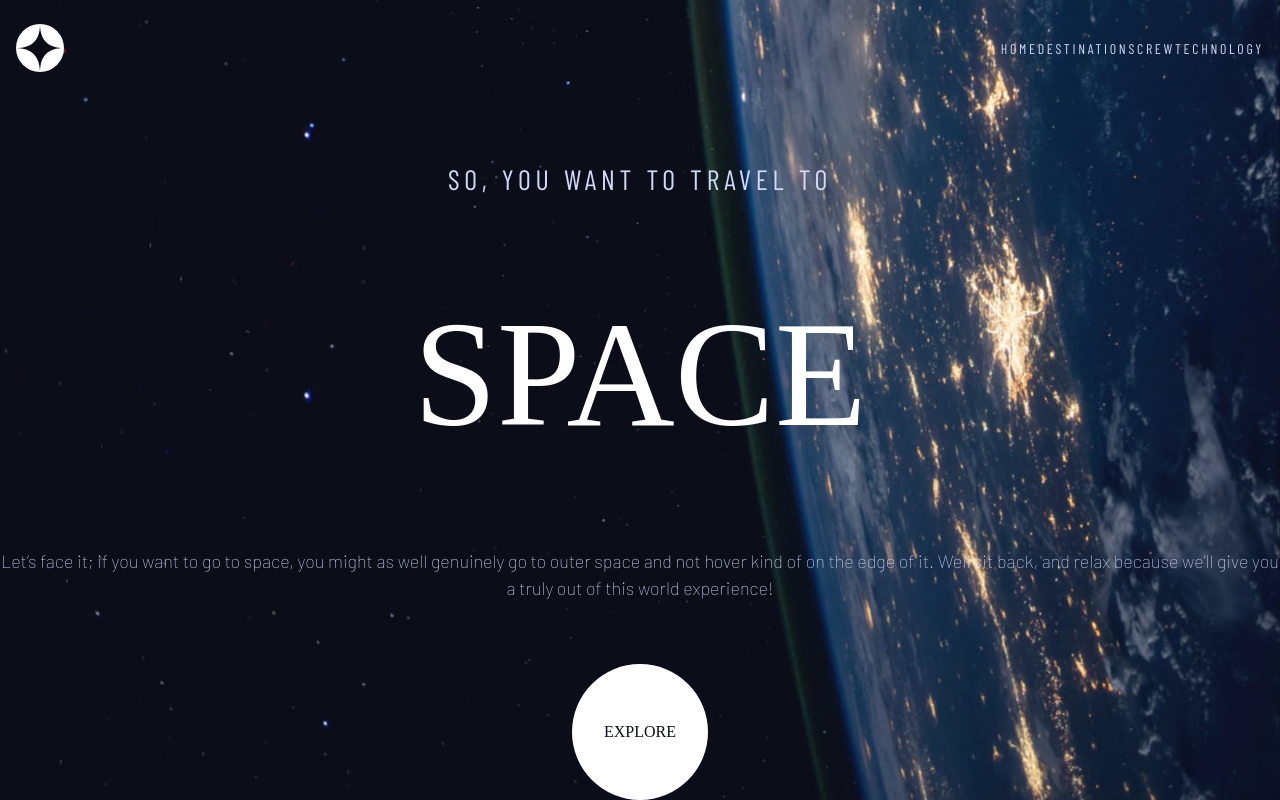
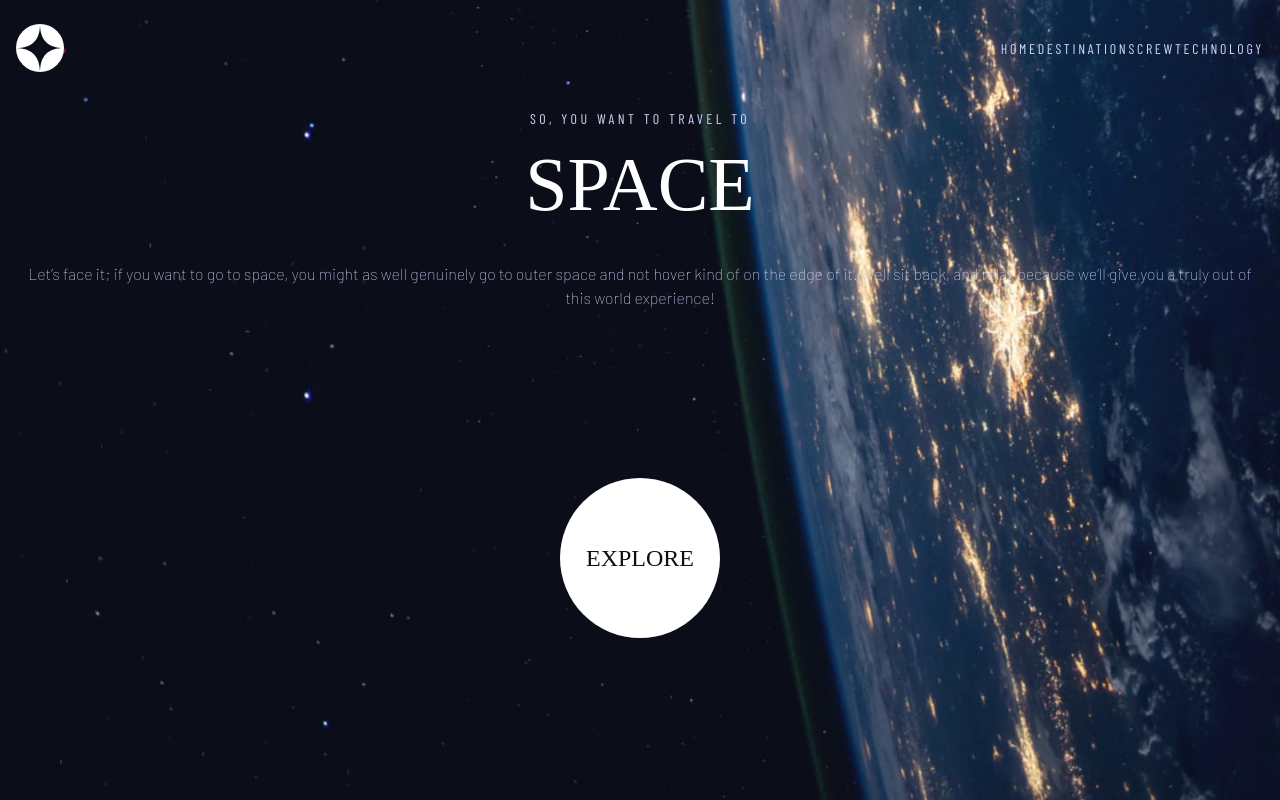
Before and after one commit to dentednerd/fm-space-tourism, a Next.js app: page / in a window 1280 px wide. Built offline with nearby package versions, Linux system fonts and the light colour scheme; a web font is replaced by a local one.

Commit message:
styling fixes on homepage

```diff
--- a/src/components/atoms/explore/Explore.module.sass
+++ b/src/components/atoms/explore/Explore.module.sass
@@ -3,10 +3,13 @@
 .explore
   display: grid
   place-items: center
+  width: 10rem
   aspect-ratio: 1
   background-color: $white
   color: $black
-  padding-inline: 2rem
+  margin-inline: auto
+  // padding-inline: 2rem
   border-radius: 50%
   font-family: $bellefair
+  font-size: 1.5rem
   text-transform: uppercase
--- a/src/components/molecules/menu/Menu.module.sass
+++ b/src/components/molecules/menu/Menu.module.sass
@@ -5,7 +5,7 @@
   top: 0
   right: 0
   height: 100vh
-  width: 75%
+  width: 67%
   background: rgba(255,255,255,0.04)
   backdrop-filter: blur(24px)
   display: flex
@@ -28,16 +28,16 @@
     width: 100%
     text-align: left
     list-style-type: none
-    margin: 32px 0 0 16px
+    margin: 1rem 0 0 2rem
 
     li
       display: block
       text-transform: uppercase
-      font-size: 16px
+      font-size: 1rem
       letter-spacing: 4.75px
       color: $white
       font-weight: 100
-      margin: 16px 0
+      margin: 0 0 2rem 0
 
     .bold
       font-weight: 400
--- a/src/pages/index.js
+++ b/src/pages/index.js
@@ -8,14 +8,24 @@ export default function Home() {
     <main className={styles.home}>
       <Header />
 
+      <section>
         <h5>So, you want to travel to</h5>
+      </section>
+
+      <section>
         <h1>Space</h1>
+      </section>
 
+      <section>
         <p>Let’s face it; if you want to go to space, you might as well genuinely go to
         outer space and not hover kind of on the edge of it. Well sit back, and relax
         because we’ll give you a truly out of this world experience!</p>
+      </section>
 
+      <section>
         <Explore />
+      </section>
+
     </main>
   );
 }
--- a/src/styles/_typography.sass
+++ b/src/styles/_typography.sass
@@ -6,6 +6,7 @@ h1
   text-transform: uppercase
   font-weight: 100
   color: $white
+  line-height: 1
 
 h2
   font-family: $bellefair
@@ -27,10 +28,11 @@ h4
 
 h5
   font-family: $barlowCondensed
-  font-size: $fs-500
+  font-size: $fs-300
   text-transform: uppercase
-  letter-spacing: 4.75px
+  letter-spacing: 0.25em
   font-weight: 100
+  line-height: 1
 
 p
   font-family: $barlow
--- a/src/styles/_utilities.sass
+++ b/src/styles/_utilities.sass
@@ -8,8 +8,8 @@
 
 .container
   margin-inline: auto
-  padding-inline: 2em
-  max-width: 80rem
+  padding-inline: 2rem
+  max-width: 100%
 
 .sr-only
   position: absolute
--- a/src/styles/_variables.sass
+++ b/src/styles/_variables.sass
@@ -8,11 +8,11 @@ $bellefair: 'Bellefair', serif
 $barlow: 'Barlow', sans-serif
 $barlowCondensed: 'Barlow Condensed', sans-serif
 
-$fs-900: 9.375rem
+$fs-900: 4.75rem
 $fs-800: 6.25rem
 $fs-700: 3.5rem
 $fs-600: 2rem
-$fs-500: 1.75rem
-$fs-400: 1.125rem
-$fs-300: 1rem
-$fs-200: 0.875rem
+$fs-500: 1rem
+$fs-400: 1rem
+$fs-300: 0.875rem
+$fs-200: 0.75rem
--- a/src/styles/index.sass
+++ b/src/styles/index.sass
@@ -6,12 +6,15 @@
 @import 'variables'
 
 main
-  display: flex
-  flex-direction: column
-  justify-content: space-between
-  align-items: center
+  display: grid
+  gap: 1rem
+  grid-template-rows: 6rem 1.125rem 6.25rem 12.5rem 10rem
   min-height: 100vh
   text-align: center
+
+  section
+    margin: 0 1rem
+    padding: 0 !important
 
 header
   height: 96px
```
Lines whose indentation alone changed are shown as unchanged.
